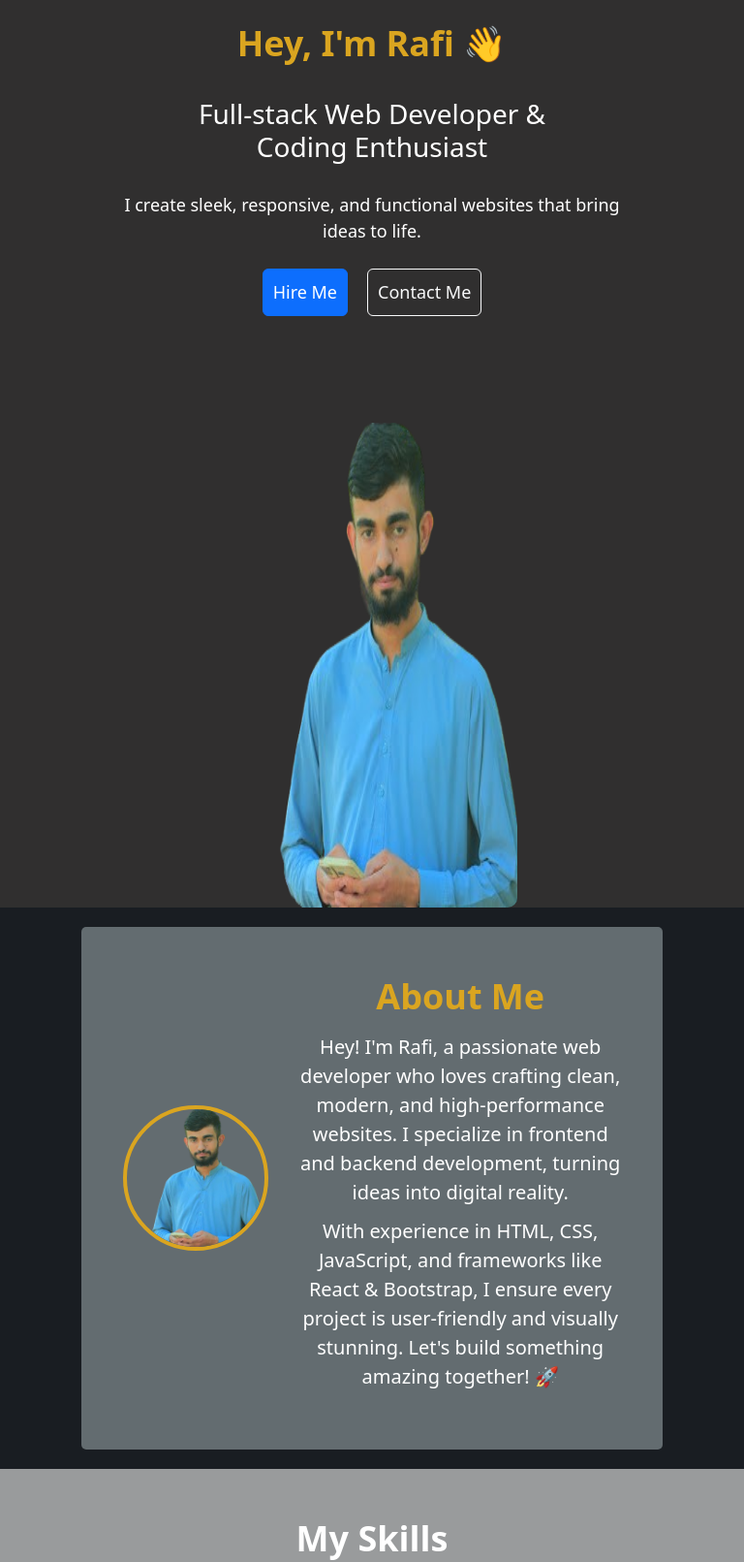
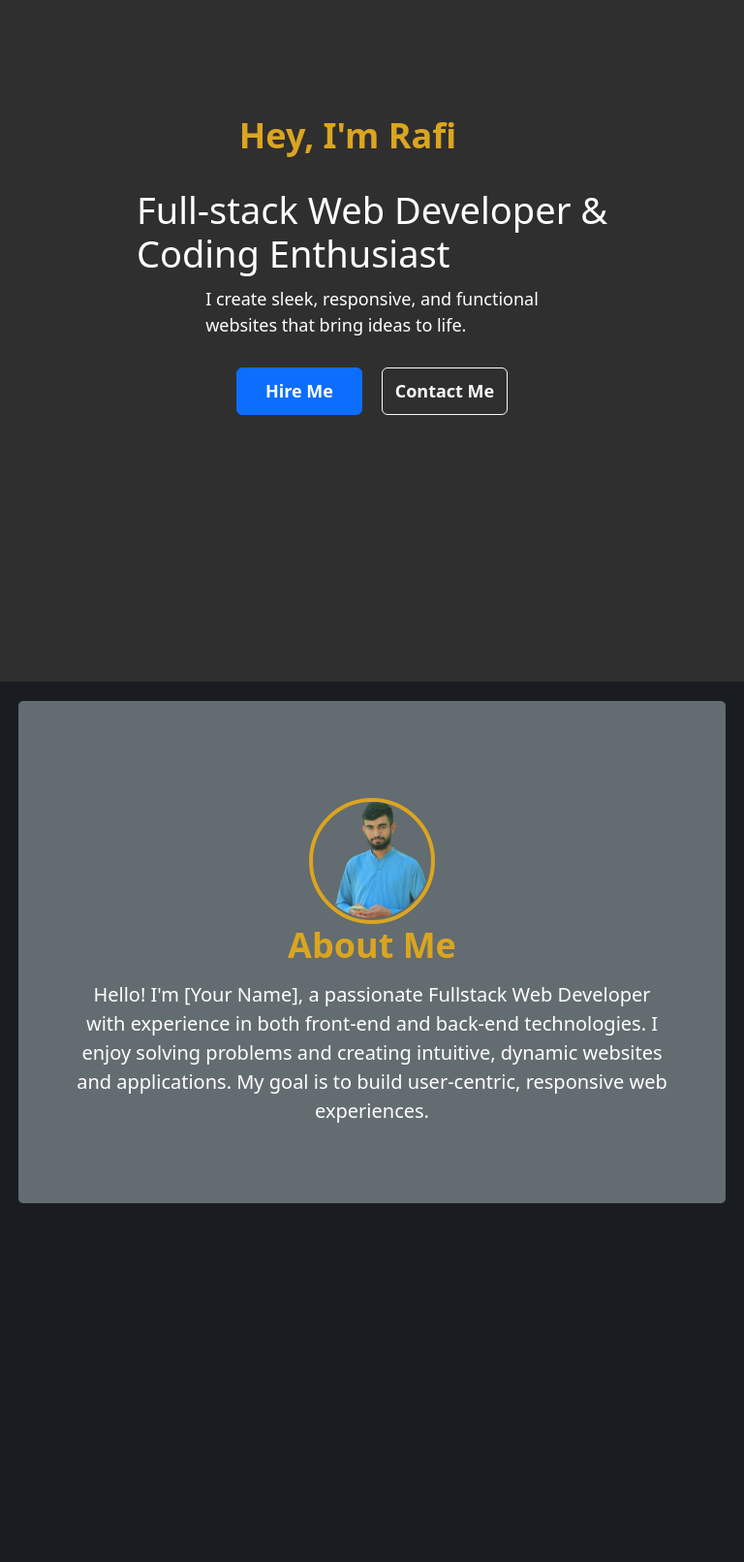
Before and after one commit to rafideveloper7/portfolio-with-bootstrap, a plain HTML site: page index.html in a window 768 px wide. Shown: the part 200-1811 px from the top of the page at 97% size. After the commit the page ends 1461 px from the top, so only its background shows below. Drawn offline with nearby package versions, Linux system fonts and the light colour scheme.

Commit message:
updated hero and about page and deleted my skills ... still working on

```diff
--- a/assests/css/aboutMe.css
+++ b/assests/css/aboutMe.css
@@ -2,34 +2,48 @@
 .about-me {
     width: 95%;
     height: 400px;
+    background-color: #636c70;
+    margin: 20px auto;
+    border-radius: 5px;
+}
+
+.about-me .container {
     display: flex;
     align-items: center;
-    justify-content: center;
-    background-color: #636c70;
-    /* border: 2px solid red; */
-    margin: 20px auto;
-    border-radius: 5px;
-
+    justify-content: space-around;
 }
 
 /* Profile Image */
-.about-img {
+.about-me .profile-img {
     width: 330px;
     height: 330px;
-    border-radius: 50%; /* Circular Image */
-    /* object-fit: cover; */
+    border-radius: 50%;
+    /* Circular Image */
     border: 4px solid goldenrod;
+    margin-top: 30px;
+}
+
+.about-me .profile-img img {
+    width: 330;
+    height: 330;
+    border-radius: 50%;
+    object-fit: cover;
+    /* Ensures the image fits the circle */
+}
+
+.about-content {
+    margin-left: 100px;
 }
 
 /* About Me Text */
-.about-text h2 {
+.about-content h2 {
     font-size: 36px;
     font-weight: bold;
     margin-bottom: 15px;
     color: goldenrod;
 }
 
-.about-text p {
+.about-content p {
     font-size: 20px;
     color: #ffffff;
     margin-bottom: 10px;
@@ -38,15 +52,29 @@
 /* Responsive Design */
 @media (max-width: 991px) {
     .about-me {
-        height: auto;
+        height: fit-content;
         padding: 50px 5%;
         text-align: center;
-        max-width: 600px;
+        /* max-width: 600px; */
     }
 
-    .about-img {
-        width: 150px;
-        height: 150px;
-        margin-bottom: 20px;
+    .about-me .container {
+        display: flex;
+        flex-direction: column;
+        padding: 20px;
+    }
+
+    .about-me .profile-img {
+        width: 130px;
+        height: 130px;
+    }
+
+    .profile-img img {
+        width: 120px;
+        height: 120px;
+    }
+
+    .about-content {
+        margin: 0px;
     }
 }
--- a/assests/css/header.css
+++ b/assests/css/header.css
@@ -17,6 +17,10 @@
 
 .navbar .container {
     max-width: 1200px; /* Keeps content centered and prevents too much stretch */
+}
+
+.navbar-toggler {
+    border: 2px solid gold;
 }
 
 .navbar-brand {
--- a/assests/css/hero.css
+++ b/assests/css/hero.css
@@ -1,7 +1,12 @@
+* {
+    /* border: 1px solid rgb(219, 217, 217); */
+
+}
+
 /* Full-Height Hero Section - Centered Content */
 .hero {
     width: 100%;
-    height: fit-content; /* Takes full viewport height */
+    height: 100vh;
     display: flex;
     align-items: center;
     justify-content: center;
@@ -10,40 +15,52 @@
     padding: 0 10%;
 }
 
-/* Centering Text Content */
+/* HEro content  */
+
+
+/* Centering Text*/
 .hero-text {
+    text-align: left;
+    justify-content: flex-start;
+    width: fit-content;
     display: flex;
     flex-direction: column;
     justify-content: center;
-    height: 600px;
-    margin-top: 100px;
+    align-items: center;
+    /* height: 600px; */
+    /* margin-top: 50px; */
 }
 
 .hero-text h1 {
-    font-size: 50px;
+    width: 700px;
+    font-size: 60px;
     font-weight: bold;
-    margin: 10px;
-    padding: 10px;
+    /* margin: 10px;
+    padding: 10px; */
     color: goldenrod;
 }
 
 .hero-text h2 {
-    font-size: 28px;
+    width: 700px;
+    text-align: left;
+    font-size: 38px;
     margin-bottom: 10px;
-    margin: 5px;
-    padding: 10px;
+    /* margin: 10px;
+    padding: 10px; */
 }
 
 .hero-text p {
-    font-size: 18px;
+    width: 700px;
+    font-size: 28px;
     margin-bottom: 20px;
-    margin: 10px;
-    padding: 5px;
 }
 
 .hero-buttons .btn {
+    width: 180px;
+    text-align: center;
+    font-weight: 700;
     font-size: 18px;
-    margin-right: 10px;
+    margin: 20px;
     padding: 12px 24px;
     margin: 10px;
     padding: 10px;
@@ -51,8 +68,7 @@
 
 /* Image Styling */
 .hero-img img {
-    width: 100%;
-    max-width: 800px; /* Adjusts on small screens */
+    /* Adjusts on small screens */
     height: 750px;
     margin-top: 30px;
     border-radius: 10px;
@@ -64,35 +80,48 @@
         text-align: center;
         /* padding: 50px 5%; */
         display: flex;
-        flex-direction: column; /* Stacks content */
+        flex-direction: column;
+        /* Stacks content */
         justify-content: center;
     }
 
     .hero-content {
-        height: fit-content;
-        flex-direction: column; /* Ensures text stacks on top */
+        /* height: 960px; */
+        /* height: fit-content; */
+        flex-direction: column;
+        /* Ensures text stacks on top */
         align-items: center;
         text-align: center;
+        margin-bottom: 50px;
     }
 
     .hero-text {
         align-items: center;
         text-align: center;
-        height: auto; /* Adjusts dynamically */
+        height: auto;
         width: fit-content;
     }
 
     .hero-text h1 {
+        margin-left: -50px;
+        width: auto;
         font-size: 36px;
         color: goldenrod;
     }
 
+    .hero-text h2 {
+        width: auto;
+    }
+
+    .hero-text p {
+        width: auto;
+        text-align: left;
+        font-size: 18px;
+        margin-bottom: 20px;
+    }
+
     .hero-img img {
-        margin-top: 100px;
-        max-width: 300px; /* Smaller image for mobile */
-        text-align: center;
-        height: 500px;
-        width: 600px;
+        display: none;
     }
 
     .hero-buttons {
@@ -101,4 +130,8 @@
         width: auto;
         height: auto;
     }
+
+    .hero-buttons .btn {
+        width: 130px;
+    }
 }
--- a/assests/css/styles.css
+++ b/assests/css/styles.css
@@ -6,4 +6,5 @@
 body {
     overflow-x: hidden;
     background-color: #191d22;
+
 }
--- a/index.html
+++ b/index.html
@@ -13,7 +13,7 @@
     <link rel="stylesheet" href="assests/css/header.css">
     <link rel="stylesheet" href="assests/css/hero.css">
     <link rel="stylesheet" href="assests/css/aboutMe.css">
-    <link rel="stylesheet" href="assests/css/myServices.css">
+    <!-- <link rel="stylesheet" href="assests/css/myServices.css"> -->
 
 </head>
 
@@ -54,89 +54,84 @@
             <div class="row hero-content">
                 <!-- Left Side - Text Content -->
                 <div class="col-lg-6 hero-text">
-                    <h1>Hey, I'm Rafi 👋</h1>
+                    <h1>Hey, I'm Rafi</h1><br>
                     <h2>Full-stack Web Developer & <br>Coding Enthusiast</h2>
-                    <p>I create sleek, responsive, and functional websites that bring ideas to life.</p>
-                    <div class="hero-buttons">
+                    <p>I create sleek, responsive, and functional <br> websites that bring ideas to life.</p>
+                    <div class="hero-buttons col-lg-12">
                         <a href="#" class="btn btn-primary">Hire Me</a>
                         <a href="#" class="btn btn-outline-light">Contact Me</a>
                     </div>
                 </div>
 
-                <!-- Right Side - Image -->
-                <div class="col-lg-6 hero-img text-center">
-                    <img src="assests/img/mypic-removebg-preview.png" alt="Rafi - Web Developer">
-                </div>
+            </div>
+            <!-- Right Side - Image  -->
+        </div>
+        <div class="container hero-img">
+            <img src="assests/img/my_image.png" alt="Rafi - Web Developer">
+        </div>
+    </section>
+
+    <!-- About Me Section -->
+    <section class="about-me">
+        <div class="container">
+            <div class="profile-img">
+                <img src="assests/img/mypic-removebg-preview.png" alt="Rafi Ullah">
+            </div>
+            <div class="about-content">
+                <h2>About Me</h2>
+                <p>Hello! I'm [Your Name], a passionate Fullstack Web Developer with experience in both front-end and
+                    back-end technologies. I enjoy solving problems and creating intuitive, dynamic websites and
+                    applications. My goal is to build user-centric, responsive web experiences.</p>
             </div>
         </div>
     </section>
 
-    <!-- About Me Section -->
-    <section>
-        <div class="container-fluid about-me">
-            <div class="row align-items-center">
-                <!-- Left Side - Profile Image -->
-                <div class="col-md-4 text-center">
-                    <img src="assests/img/mypic-removebg-preview.png" alt="Rafi - Web Developer" class="about-img">
+
+
+    <!-- My Skills section  -->
+    <!-- <section class="services">
+        <div class="container-fluid services-container">
+            <h2 class="section-title">My Skills</h2>
+
+            <div class="row services-two-container">
+                <div class="front-end col-sm-12">
+                    <h2>front-end Tools</h2>
+                    <div class="service-box">
+                        <p>HTML 5 - 100%</p>
+                    </div>
+                    <div class="service-box">
+                        <p>CSS 3 - 90%</p>
+                    </div>
+                    <div class="service-box">
+                        <p>JavaScript - 95%</p>
+                    </div>
+                    <div class="service-box">
+                        <p>React-JS - 88%</p>
+                    </div>
+                    <div class="service-box">
+                        <p>Next-JS - 91%</p>
+                    </div>
                 </div>
-
-                <!-- Right Side - About Me Content -->
-                <div class="col-md-8 about-text">
-                    <h2>About Me</h2>
-                    <p>
-                        Hey! I'm Rafi, a passionate web developer who loves crafting clean, modern, and high-performance
-                        websites.
-                        I specialize in frontend and backend development, turning ideas into digital reality.
-                    </p>
-                    <p>
-                        With experience in HTML, CSS, JavaScript, and frameworks like React & Bootstrap, I ensure every
-                        project is user-friendly
-                        and visually stunning. Let's build something amazing together! 🚀
-                    </p>
+                <div class="back-end col-sm-12">
+                    <h2>back-end Tools</h2>
+                    <div class="col-sm-12 col-lg-3 col-md-3 col-xl-4 service-box">
+                        <p>Mongo-DB - 100%</p>
+                    </div>
+                    <div class="col-sm-12 col-lg-3 col-md-3 col-xl-4 service-box">
+                        <p>Node-JS - 90%</p>
+                    </div>
+                    <div class="col-sm-12 col-lg-3 col-md-3 col-xl-4 service-box">
+                        <p>Solidity - 98%</p>
+                    </div>
+                    <div class="col-sm-12 col-lg-3 col-md-3 col-xl-4 service-box">
+                        <p>Python - 80%</p>
+                    </div>
                 </div>
             </div>
         </div>
-    </section>
+    </section> -->
 
-    <!-- My Services Section -->
-    <section class="services">
-        <div class="container-fluid services-container">
-            <h2 class="section-title">My Skills</h2>
 
-            <div class="row justify-content-center">
-                <!-- <div class="container-fluid col-sm-12"> -->
-                    <div class="col-sm-12 col-lg-4  service-box">
-                        <p> HTML 5 - 100%</p>
-                    </div>
-                    <div class="col-sm-12 col-lg-4  service-box">
-                        <p>CSS 3 - 90%</p>
-                    </div>
-                    <div class="col-sm-12 col-lg-4  service-box">
-                        <p>JavaScript - 95%</p>
-                    </div>
-                    <div class="col-sm-12 col-lg-4  service-box">
-                        <p>React-JS - 88%</p>
-                    </div>
-                    <div class="col-sm-12 col-lg-4  service-box">
-                        <p>Next-JS - 91%</p>
-                    </div>
-                    <div class="col-sm-12 col-lg-4  service-box">
-                        <p>Mongo-DB - 100%</p>
-                    </div>
-                    <div class="col-sm-12 col-lg-4  service-box">
-                        <p>Node-JS - 90%</p>
-                    </div>
-                    <div class="col-sm-12 col-lg-4  service-box">
-                        <p>Solidity - 98%</p>
-                    </div>
-                    <div class="col-sm-12 col-lg-4  service-box">
-                        <p>Python -- 80%</p>
-                    </div>
-                <!-- </div> -->
-
-            </div>
-        </div>
-    </section>
 
 
     <script src="https://cdn.jsdelivr.net/npm/bootstrap@5.3.0/dist/js/bootstrap.bundle.min.js"></script>
```
Also changed, not shown: assests/css/myServices.css (+49 -9 lines), assests/img/my_image.png (added).
